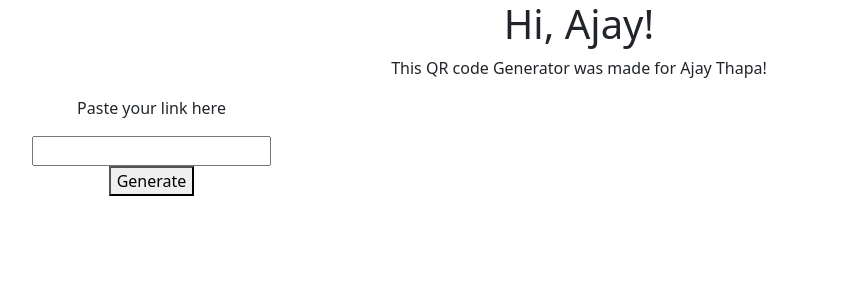
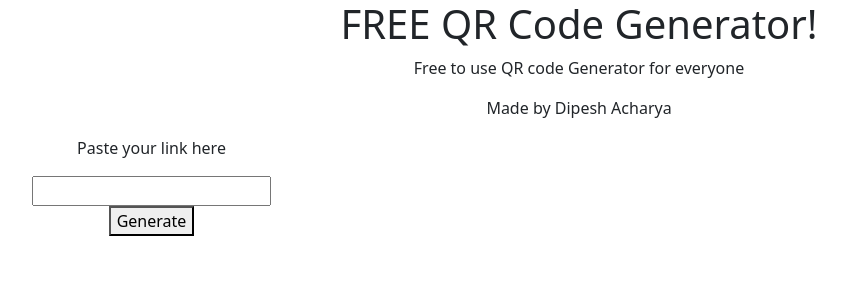
Before and after one commit to dps-acharya/getfreeQR, a plain HTML site: page index.html in a window 1280 px wide. Shown: the whole page, without its empty margins (61-907 px from the left). Drawn offline with nearby package versions, Linux system fonts and the light colour scheme.

Commit message:
Update index.html

```diff
--- a/index.html
+++ b/index.html
@@ -13,9 +13,10 @@
 <body>
     <div class="container text-center --bs-secondary-bg">
         <div class="row">
-            <h1>Hi, Ajay!</h1>
+            <h1>FREE QR Code Generator!</h1>
             <br>
-            <p>This QR code Generator was made for Ajay Thapa!</p>
+            <p>Free to use QR code Generator for everyone</p>
+            <p>Made by Dipesh Acharya</p>
         </div>
         <div class="row" >
             <div class="col-3" style="">
```
